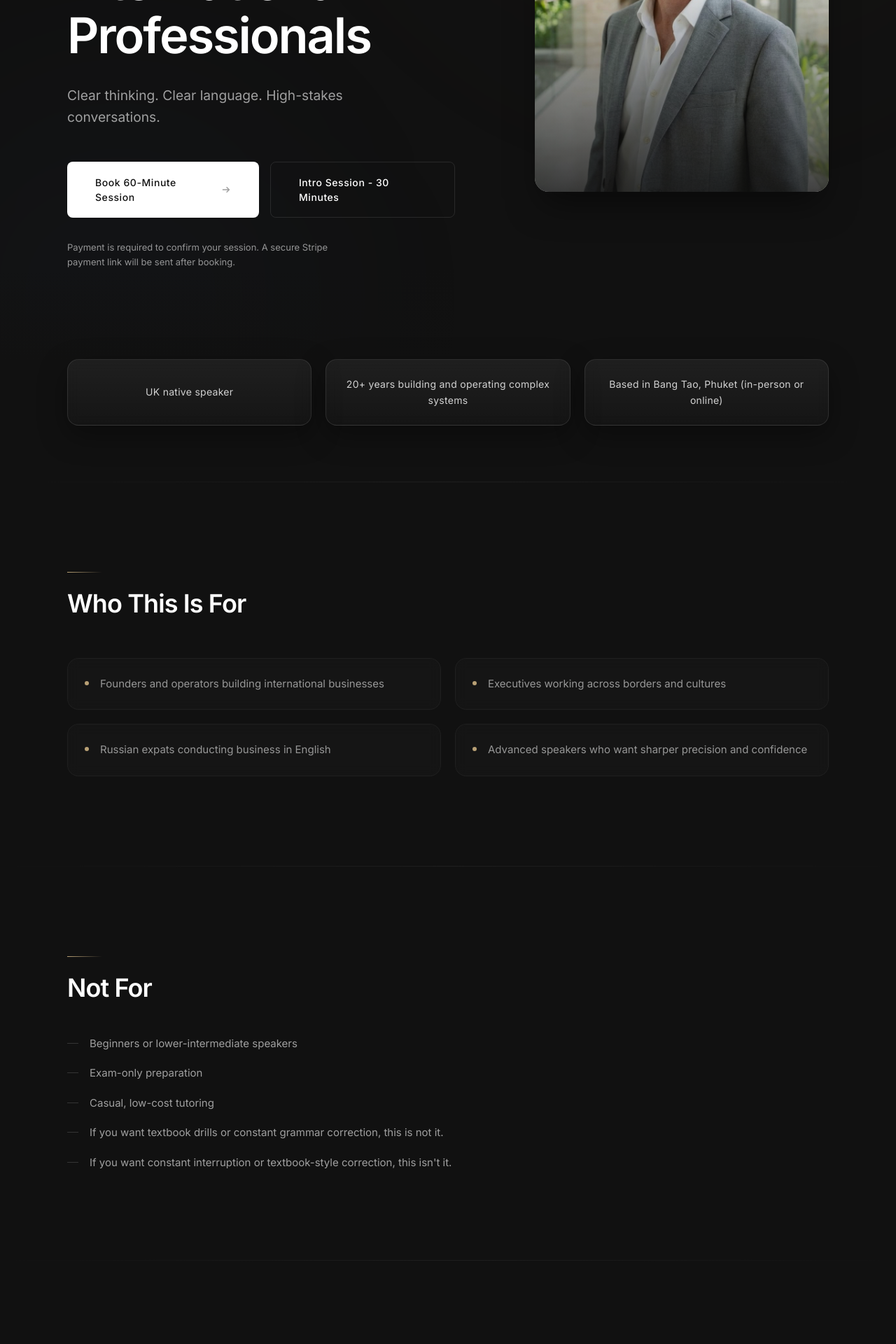
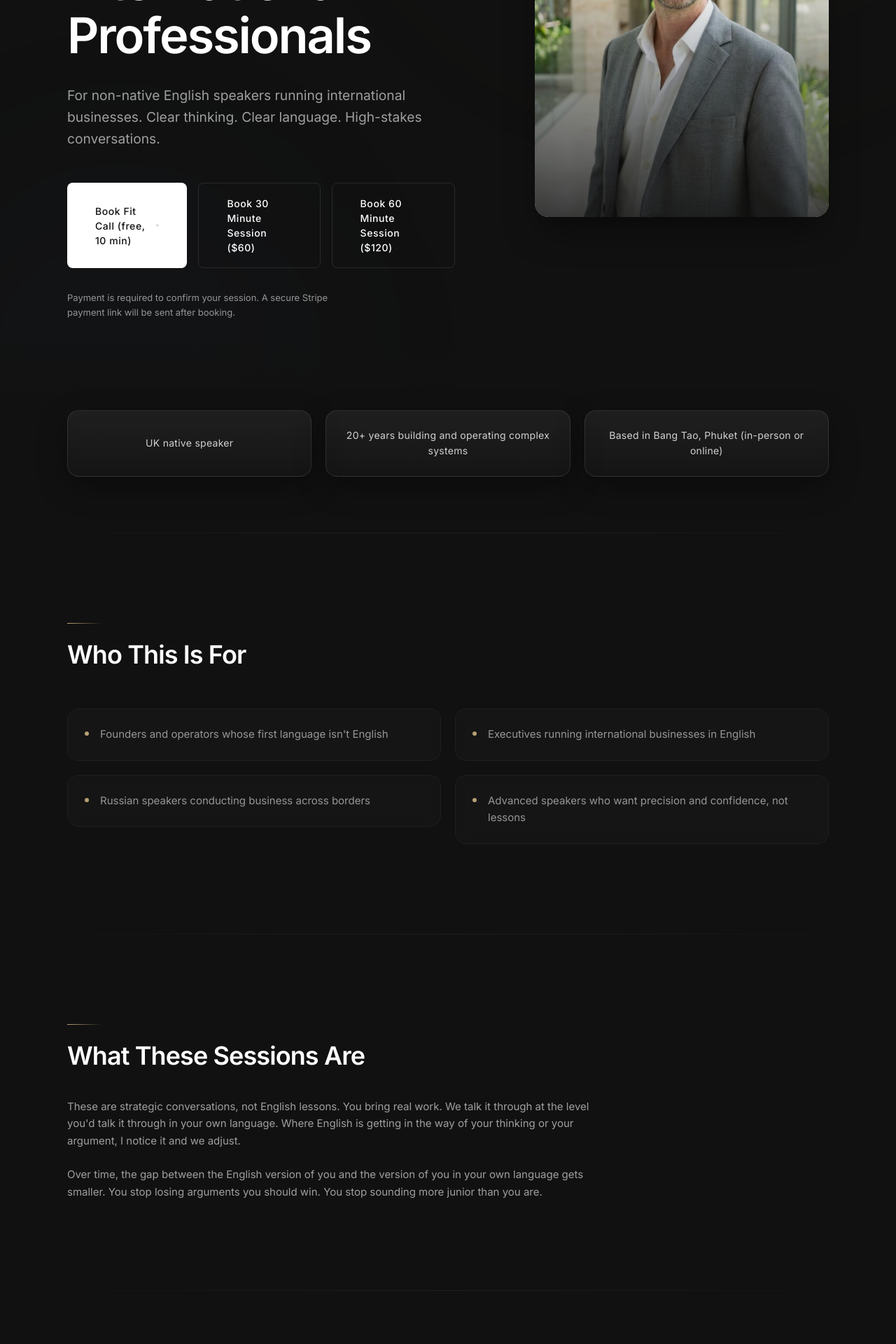
Before and after one commit to KeiranCPFlynn/keiranflynn-com, a Next.js app: page / in a window 1280 px wide. Shown: the part 560-2480 px from the top of the page at 70% size. Built offline with nearby package versions, Linux system fonts and the light colour scheme; no server answers.

Commit message:
Update booking options and add session details for fit call in English and Russian

```diff
--- a/src/components/BookingButtons.tsx
+++ b/src/components/BookingButtons.tsx
@@ -3,8 +3,9 @@
 import { m } from "framer-motion";
 import { useLanguage } from "@/context/LanguageContext";
 
+const CAL_FIT = "https://cal.com/keirancpflynn/10-min-fit-call";
+const CAL_30 = "https://cal.com/keirancpflynn/30min";
 const CAL_60 = "https://cal.com/keirancpflynn/60min";
-const CAL_30 = "https://cal.com/keirancpflynn/30min";
 
 export function BookingButtons({ className = "" }: { className?: string }) {
   const { t } = useLanguage();
@@ -12,14 +13,14 @@ export function BookingButtons({ className = "" }: { className?: string }) {
   return (
     <div className={`flex flex-col sm:flex-row gap-4 ${className}`}>
       <m.a
-        href={CAL_60}
+        href={CAL_FIT}
         target="_blank"
         rel="noopener noreferrer"
         className="btn-primary group"
         whileHover={{ scale: 1.02 }}
         whileTap={{ scale: 0.98 }}
       >
-        <span className="relative z-10">{t.cta.book60}</span>
+        <span className="relative z-10">{t.cta.bookFit}</span>
         <svg
           width="16"
           height="16"
@@ -42,6 +43,16 @@ export function BookingButtons({ className = "" }: { className?: string }) {
       >
         {t.cta.book30}
       </m.a>
+      <m.a
+        href={CAL_60}
+        target="_blank"
+        rel="noopener noreferrer"
+        className="btn-secondary"
+        whileHover={{ scale: 1.02 }}
+        whileTap={{ scale: 0.98 }}
+      >
+        {t.cta.book60}
+      </m.a>
     </div>
   );
 }
--- a/src/components/pages/ConversationPage.tsx
+++ b/src/components/pages/ConversationPage.tsx
@@ -142,6 +142,25 @@ export default function ConversationPage() {
 
       <div className="section-divider" />
 
+      {/* ==================== WHAT THESE SESSIONS ARE ==================== */}
+      <AnimatedSection>
+        <FadeIn>
+          <div className="accent-line mb-6" />
+          <h2 className="text-heading text-white mb-10">{c.whatTheseSessionsAre.title}</h2>
+        </FadeIn>
+        <FadeIn delay={0.1}>
+          <div className="max-w-3xl space-y-6">
+            {c.whatTheseSessionsAre.paragraphs.map((p, i) => (
+              <p key={i} className="text-white/60 text-[15px] leading-relaxed">
+                {p}
+              </p>
+            ))}
+          </div>
+        </FadeIn>
+      </AnimatedSection>
+
+      <div className="section-divider" />
+
       {/* ==================== NOT FOR ==================== */}
       <AnimatedSection>
         <FadeIn>
@@ -232,7 +251,7 @@ export default function ConversationPage() {
           </h2>
         </FadeIn>
         <StaggerContainer
-          className="grid sm:grid-cols-2 lg:grid-cols-4 gap-6"
+          className="grid sm:grid-cols-2 lg:grid-cols-5 gap-6"
           stagger={0.15}
         >
           {c.howItWorks.steps.map((step) => (
@@ -256,10 +275,41 @@ export default function ConversationPage() {
           <div className="accent-line mb-6" />
           <h2 className="text-heading text-white mb-14">{c.sessionLength.title}</h2>
         </FadeIn>
-        <StaggerContainer
-          className="grid md:grid-cols-2 gap-6 max-w-4xl"
-          stagger={0.12}
+        <div className="max-w-4xl space-y-6">
+          {/* Fit call card — full width, primary entry point */}
+          <StaggerContainer stagger={0}>
+            <StaggerItem>
+              <div className="rounded-2xl border-2 border-accent-gold/40 bg-gradient-to-b from-accent-gold/[0.06] to-white/[0.02] p-8 sm:p-10 flex flex-col sm:flex-row sm:items-end justify-between gap-8">
+                <div>
+                  <p className="text-[11px] uppercase tracking-[0.2em] text-accent-gold mb-5">
+                    {c.sessionLength.fitCallLabel}
+                  </p>
+                  <p className="text-[clamp(2.4rem,6vw,3.5rem)] font-semibold tracking-[-0.035em] text-white mb-4">
+                    {c.sessionLength.fitCallPrice}
+                  </p>
+                  <p className="text-white/50 text-[14px] leading-relaxed max-w-lg">
+                    {c.sessionLength.fitCallDescription}
+                  </p>
+                </div>
+                <div className="flex flex-col gap-2 shrink-0">
+                  <span className="text-[11px] uppercase tracking-[0.15em] text-accent-gold/80 text-center">
+                    {c.sessionLength.fitCallRecommended}
+                  </span>
+                  <a
+                    href="https://cal.com/keirancpflynn/10-min-fit-call"
+                    target="_blank"
+                    rel="noopener noreferrer"
+                    className="btn-primary"
                   >
+                    {c.sessionLength.bookFitCall}
+                  </a>
+                </div>
+              </div>
+            </StaggerItem>
+          </StaggerContainer>
+
+          {/* Paid session cards */}
+          <StaggerContainer className="grid md:grid-cols-2 gap-6" stagger={0.12}>
             <StaggerItem>
               <div className="rounded-2xl border border-white/[0.1] bg-white/[0.02] p-8 sm:p-10 flex h-full flex-col justify-between gap-10">
                 <div>
@@ -282,7 +332,7 @@ export default function ConversationPage() {
             </StaggerItem>
 
             <StaggerItem>
-            <div className="rounded-2xl border-2 border-white/[0.2] bg-gradient-to-b from-white/[0.08] to-white/[0.03] p-8 sm:p-10 flex h-full flex-col justify-between gap-10">
+              <div className="rounded-2xl border border-white/[0.1] bg-white/[0.02] p-8 sm:p-10 flex h-full flex-col justify-between gap-10">
                 <div>
                   <p className="text-[11px] uppercase tracking-[0.2em] text-white/55 mb-5">
                     {c.sessionLength.sixtyMinutes}
@@ -295,13 +345,14 @@ export default function ConversationPage() {
                   href="https://cal.com/keirancpflynn/60min"
                   target="_blank"
                   rel="noopener noreferrer"
-                className="btn-primary w-full"
+                  className="btn-secondary w-full"
                 >
                   {c.sessionLength.bookSixty}
                 </a>
               </div>
             </StaggerItem>
           </StaggerContainer>
+        </div>
         <FadeIn delay={0.2}>
           <p className="mt-10 text-center text-[13px] leading-relaxed text-white/50">
             {c.sessionLength.note}
--- a/src/content/en.ts
+++ b/src/content/en.ts
@@ -11,8 +11,9 @@ export const en = {
     blog: "Blog",
   },
   cta: {
-    book60: "Book 60-Minute Session",
-    book30: "Intro Session - 30 Minutes",
+    bookFit: "Book Fit Call (free, 10 min)",
+    book30: "Book 30 Minute Session ($60)",
+    book60: "Book 60 Minute Session ($120)",
     paymentNotice:
       "Payment is required to confirm your session. A secure Stripe payment link will be sent after booking.",
   },
@@ -20,7 +21,7 @@ export const en = {
     hero: {
       headline:
         "High-Level English Conversation for Founders and International Professionals",
-      subheadline: "Clear thinking. Clear language. High-stakes conversations.",
+      subheadline: "For non-native English speakers running international businesses. Clear thinking. Clear language. High-stakes conversations.",
     },
     credibility: {
       items: [
@@ -32,10 +33,10 @@ export const en = {
     whoFor: {
       title: "Who This Is For",
       items: [
-        "Founders and operators building international businesses",
-        "Executives working across borders and cultures",
-        "Russian expats conducting business in English",
-        "Advanced speakers who want sharper precision and confidence",
+        "Founders and operators whose first language isn't English",
+        "Executives running international businesses in English",
+        "Russian speakers conducting business across borders",
+        "Advanced speakers who want precision and confidence, not lessons",
       ],
     },
     notFor: {
@@ -46,6 +47,13 @@ export const en = {
         "Casual, low-cost tutoring",
         "If you want textbook drills or constant grammar correction, this is not it.",
         "If you want constant interruption or textbook-style correction, this isn't it.",
+      ],
+    },
+    whatTheseSessionsAre: {
+      title: "What These Sessions Are",
+      paragraphs: [
+        "These are strategic conversations, not English lessons. You bring real work. We talk it through at the level you'd talk it through in your own language. Where English is getting in the way of your thinking or your argument, I notice it and we adjust.",
+        "Over time, the gap between the English version of you and the version of you in your own language gets smaller. You stop losing arguments you should win. You stop sounding more junior than you are.",
       ],
     },
     whatWeWorkOn: {
@@ -76,14 +84,20 @@ export const en = {
     howItWorks: {
       title: "How It Works",
       steps: [
-        { number: "01", text: "Book a session via the calendar" },
-        { number: "02", text: "Receive a secure Stripe payment link" },
-        { number: "03", text: "Session confirmed after payment" },
-        { number: "04", text: "Private 1:1 strategic conversation" },
+        { number: "01", text: "Book a free 10 minute fit call" },
+        { number: "02", text: "If it's a good match, book your first paid session" },
+        { number: "03", text: "Receive a secure Stripe payment link" },
+        { number: "04", text: "Session confirmed after payment" },
+        { number: "05", text: "Private 1:1 strategic conversation" },
       ],
     },
     sessionLength: {
       title: "Session Length",
+      fitCallLabel: "10 Minute Fit Call",
+      fitCallPrice: "Free",
+      fitCallDescription: "A short call to see if we'd work well together. Not a session. We talk briefly about what you're working on and whether weekly sessions would help.",
+      fitCallRecommended: "Recommended for new clients",
+      bookFitCall: "Book Fit Call",
       thirtyMinutes: "30 Minutes",
       thirtyPrice: "$60",
       bookThirty: "Book 30-Minute Session",
@@ -103,6 +117,10 @@ export const en = {
     faq: {
       title: "Frequently Asked Questions",
       items: [
+        {
+          q: "What's the fit call?",
+          a: "A free 10 minute call for people considering sessions. It's not a session. We talk briefly about what you're working on and I tell you honestly whether weekly sessions would be useful for you. If yes, we book your first paid session. If no, no pressure.",
+        },
         {
           q: "Is this a language lesson?",
           a: "No. This is a strategic conversation session. You already speak English well - we refine how you use it in high-stakes professional contexts.",
--- a/src/content/ru.ts
+++ b/src/content/ru.ts
@@ -13,8 +13,9 @@ export const ru: ContentDictionary = {
     blog: "Блог",
   },
   cta: {
-    book60: "Записаться на 60 минут",
-    book30: "Вводная сессия - 30 минут",
+    bookFit: "Бесплатный звонок (10 мин)",
+    book30: "Записаться на 30 минут ($60)",
+    book60: "Записаться на 60 минут ($120)",
     paymentNotice:
       "Для подтверждения сессии требуется оплата. После бронирования вам будет отправлена защищённая ссылка для оплаты через Stripe.",
   },
@@ -53,6 +54,13 @@ export const ru: ContentDictionary = {
         "Если вам нужны постоянные перебивания или исправления в формате учебника, этот формат не подойдёт.",
       ],
     },
+    whatTheseSessionsAre: {
+      title: "Что такое эти сессии",
+      paragraphs: [
+        "Это стратегические разговоры, а не уроки английского. Вы приносите реальную работу. Мы разбираем её на том уровне, на котором вы бы разбирали её на родном языке. Там, где английский мешает вашему мышлению или аргументу, я это замечаю и мы корректируем.",
+        "Со временем разрыв между вами на английском и вами на родном языке сокращается. Вы перестаёте проигрывать споры, которые должны выигрывать. Вы перестаёте звучать менее компетентно, чем есть на самом деле.",
+      ],
+    },
     whatWeWorkOn: {
       title: "Над чем мы работаем",
       items: [
@@ -82,17 +90,20 @@ export const ru: ContentDictionary = {
     howItWorks: {
       title: "Как это работает",
       steps: [
-        { number: "01", text: "Забронируйте сессию через календарь" },
-        {
-          number: "02",
-          text: "Получите защищённую ссылку для оплаты через Stripe",
-        },
-        { number: "03", text: "Сессия подтверждена после оплаты" },
-        { number: "04", text: "Приватная стратегическая беседа 1:1" },
+        { number: "01", text: "Запишитесь на бесплатный 10-минутный звонок" },
+        { number: "02", text: "Если подходим друг другу — бронируете первую платную сессию" },
+        { number: "03", text: "Получите защищённую ссылку для оплаты через Stripe" },
+        { number: "04", text: "Сессия подтверждена после оплаты" },
+        { number: "05", text: "Приватная стратегическая беседа 1:1" },
       ],
     },
     sessionLength: {
       title: "Длительность сессии",
+      fitCallLabel: "10-минутный звонок",
+      fitCallPrice: "Бесплатно",
+      fitCallDescription: "Короткий звонок, чтобы понять, подходим ли мы друг другу. Не сессия. Мы кратко обсуждаем, над чем вы работаете, и будут ли еженедельные сессии полезны.",
+      fitCallRecommended: "Рекомендуется для новых клиентов",
+      bookFitCall: "Записаться на звонок",
       thirtyMinutes: "30 минут",
       thirtyPrice: "$60",
       bookThirty: "Забронировать 30-минутную сессию",
@@ -113,6 +124,10 @@ export const ru: ContentDictionary = {
     faq: {
       title: "Частые вопросы",
       items: [
+        {
+          q: "Что такое звонок-знакомство?",
+          a: "Бесплатный 10-минутный звонок для тех, кто рассматривает сессии. Это не сессия. Мы кратко обсуждаем, над чем вы работаете, и я честно говорю, будут ли еженедельные сессии вам полезны. Если да — бронируем первую платную сессию. Если нет — без давления.",
+        },
         {
           q: "Это урок английского?",
           a: "Нет. Это стратегическая разговорная сессия. Вы уже хорошо говорите по-английски - мы совершенствуем то, как вы используете язык в профессиональных ситуациях.",
```
Lines whose indentation alone changed are shown as unchanged.
